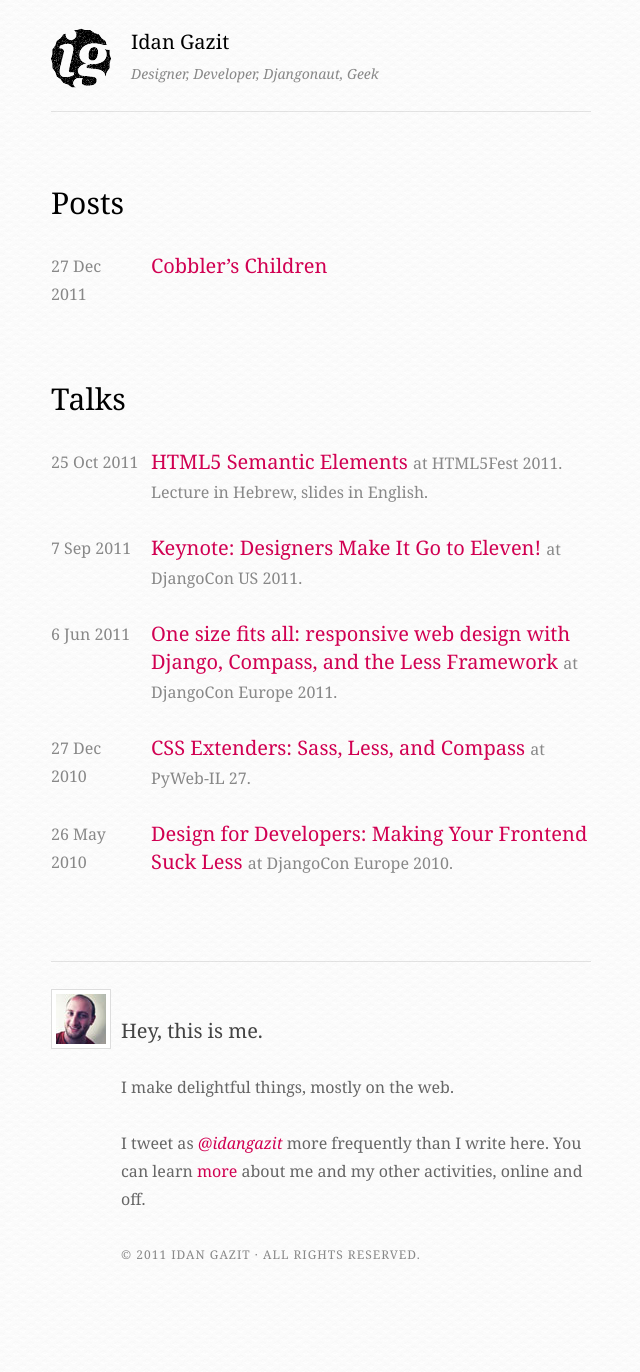
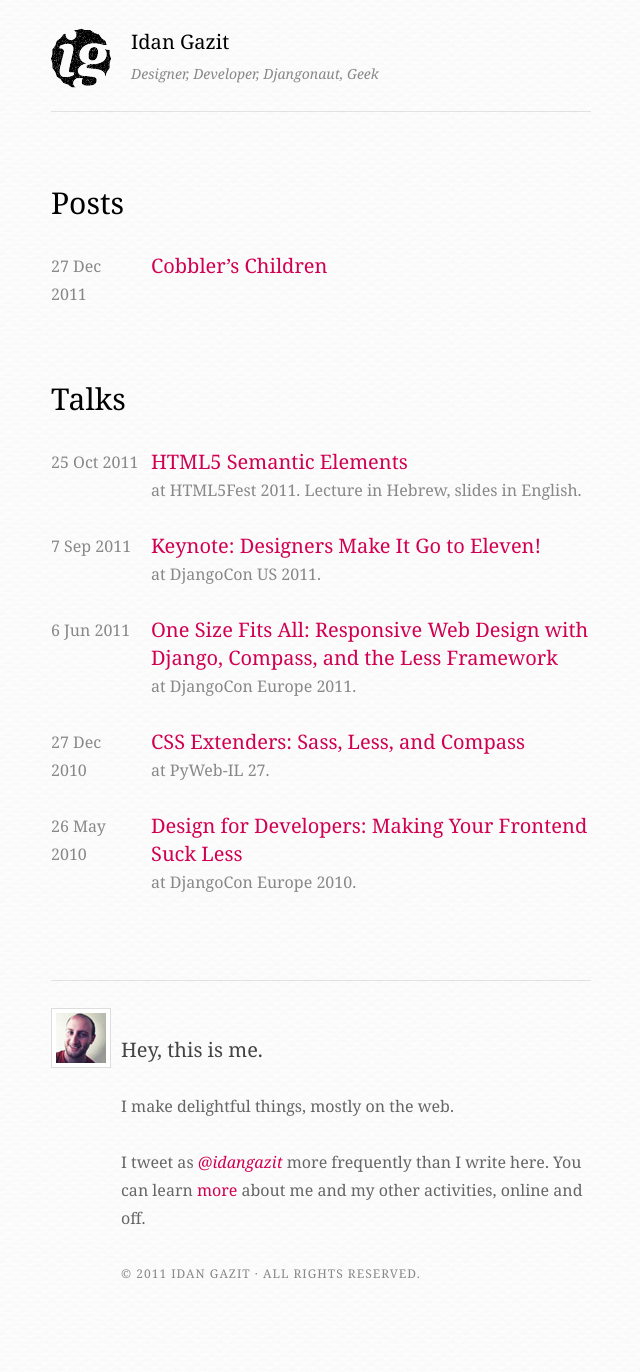
Before and after one commit to idan/oldsite, a Jekyll site: the page built from index.html, in a window 1280 px wide. Shown: the whole page, without its empty margins (319-959 px from the left). Built offline with Jekyll 4.4.1, drawn with Linux system fonts in a browser that asks for light colours; nearby versions of some CDN libraries; Markdown is read by kramdown in place of the engine named in the settings; comment, search, counter and statistics services are not loaded.

Commit message:
Added toggleable baseline grid Fixed wrapping of <code> blocks Specify body text size/measure in rems Fixed baseline breakage in post index.

```diff
--- a/index.html
+++ b/index.html
@@ -15,30 +15,35 @@ title: Idan Gazit
 <article class="index">
     <time datetime="2011-10-25" pubdate>25 Oct 2011</time>
     <header>
-        <a href="http://www.w3c.org.il/HTML5fest/lecturers.php?session_id=2&amp;lecturer_id=6">HTML5 Semantic Elements</a> <small>at HTML5Fest 2011. Lecture in Hebrew, slides in English.</small>
+        <h1><a href="http://www.w3c.org.il/HTML5fest/lecturers.php?session_id=2&amp;lecturer_id=6">HTML5 Semantic Elements</a></h1>
+        <p class="where">at HTML5Fest 2011. Lecture in Hebrew, slides in English.</p>
     </header>
 </article>
 <article class="index">
     <time datetime="2011-09-07" pubdate>7 Sep 2011</time>
     <header>
-        <a href="http://lanyrd.com/2011/djangocon-us/sggmr">Keynote: Designers Make It Go to Eleven!</a> <small>at DjangoCon US 2011.</small>
+        <h1><a href="http://lanyrd.com/2011/djangocon-us/sggmr">Keynote: Designers Make It Go to Eleven!</a></h1>
+        <p class="where">at DjangoCon US 2011.</p>
     </header>
 </article>
 <article class="index">
     <time datetime="2011-06-06" pubdate>6 Jun 2011</time>
     <header>
-        <a href="http://lanyrd.com/2011/djangocon-europe/sfmzd/">One size fits all: responsive web design with Django, Compass, and the Less Framework</a> <small>at DjangoCon Europe 2011.</small>
+        <h1><a href="http://lanyrd.com/2011/djangocon-europe/sfmzd/">One Size Fits All: Responsive Web Design with Django, Compass, and the Less Framework</a></h1>
+        <p class="where">at DjangoCon Europe 2011.</p>
     </header>
 </article>
 <article class="index">
     <time datetime="2010-12-27" pubdate>27 Dec 2010</time>
     <header>
-        <a href="http://vimeo.com/18293793">CSS Extenders: Sass, Less, and Compass</a> <small>at PyWeb-IL 27.</small>
+        <h1><a href="http://vimeo.com/18293793">CSS Extenders: Sass, Less, and Compass</a></h1>
+        <p class="where">at PyWeb-IL 27.</p>
     </header>
 </article>
 <article class="index">
     <time datetime="2010-05-26" pubdate>26 May 2010</time>
     <header>
-        <a href="http://lanyrd.com/2010/djangocon-eu/shpyz/">Design for Developers: Making Your Frontend Suck Less</a> <small>at DjangoCon Europe 2010.</small>
+        <h1><a href="http://lanyrd.com/2010/djangocon-eu/shpyz/">Design for Developers: Making Your Frontend Suck Less</a></h1>
+        <p class="where">at DjangoCon Europe 2010.</p>
     </header>
 </article>
--- a/static/css/style.css
+++ b/static/css/style.css
@@ -466,37 +466,42 @@ table {
 */
 /* line 8, ../../_sass/_global.scss */
 html {
-  background: white url(../img/bg.png) left top repeat;
+  background-color: white;
+  background: url(../img/bg.png) left top repeat;
   font-size: 1.25em;
   line-height: 1.4em;
 }
+/* line 15, ../../_sass/_global.scss */
+html.withbaseline {
+  background: url(../img/baselinegrid.png) left top repeat, url(../img/bg.png) left top repeat;
+}
 
-/* line 17, ../../_sass/_global.scss */
+/* line 21, ../../_sass/_global.scss */
 body {
   font-family: elena-web-basic, Cambria, serif;
   color: #444;
 }
 
-/* line 22, ../../_sass/_global.scss */
+/* line 26, ../../_sass/_global.scss */
 a {
   color: #d10052;
   text-decoration: none;
 }
-/* line 25, ../../_sass/_global.scss */
+/* line 29, ../../_sass/_global.scss */
 a:visited {
   color: #d10052;
 }
-/* line 28, ../../_sass/_global.scss */
+/* line 32, ../../_sass/_global.scss */
 a:hover {
   text-decoration: underline;
 }
 
-/* line 33, ../../_sass/_global.scss */
+/* line 37, ../../_sass/_global.scss */
 h1, h2, h3 {
   font-weight: 400;
 }
 
-/* line 37, ../../_sass/_global.scss */
+/* line 41, ../../_sass/_global.scss */
 h1 {
   font-size: 2rem;
   line-height: 2.8rem;
@@ -505,7 +510,7 @@ h1 {
   line-height: 2.8rem;
 }
 
-/* line 42, ../../_sass/_global.scss */
+/* line 46, ../../_sass/_global.scss */
 h2 {
   font-size: 1.5rem;
   line-height: 2.1rem;
@@ -517,7 +522,7 @@ h2 {
   */
 }
 
-/* line 50, ../../_sass/_global.scss */
+/* line 54, ../../_sass/_global.scss */
 h3 {
   font-size: 0.9rem;
   line-height: 1.26rem;
@@ -528,7 +533,7 @@ h3 {
   letter-spacing: 0.05rem;
 }
 
-/* line 57, ../../_sass/_global.scss */
+/* line 61, ../../_sass/_global.scss */
 p, ul, ol, pre {
   font-size: 1rem;
   line-height: 1.4rem;
@@ -536,7 +541,7 @@ p, ul, ol, pre {
   margin-bottom: 1.4rem;
 }
 
-/* line 61, ../../_sass/_global.scss */
+/* line 65, ../../_sass/_global.scss */
 blockquote {
   border-left: 1px solid rgba(0, 0, 0, 0.2);
   margin-left: 0;
@@ -546,18 +551,19 @@ blockquote {
   color: #666;
 }
 
-/* line 70, ../../_sass/_global.scss */
+/* line 74, ../../_sass/_global.scss */
 code, pre {
   font-family: Inconsolata, Menlo, Ubuntu Mono, Courier, monospace;
 }
 
-/* line 74, ../../_sass/_global.scss */
+/* line 78, ../../_sass/_global.scss */
 code {
   background: #ddd;
   padding: 2px;
+  white-space: nowrap;
 }
 
-/* line 79, ../../_sass/_global.scss */
+/* line 84, ../../_sass/_global.scss */
 pre {
   white-space: pre;
   word-wrap: normal;
@@ -569,21 +575,22 @@ pre {
   line-height: 0.98rem;
   line-height: 1.4rem;
 }
-/* line 88, ../../_sass/_global.scss */
+/* line 93, ../../_sass/_global.scss */
 pre code {
   background: inherit;
+  white-space: inherit;
 }
-/* line 91, ../../_sass/_global.scss */
+/* line 97, ../../_sass/_global.scss */
 pre .lineno {
   color: #555;
 }
 
 /* line 1, ../../_sass/_mobile.scss */
 body {
-  min-width: 15em;
-  max-width: 27em;
+  min-width: 15rem;
+  max-width: 27rem;
   margin: 0 auto;
-  padding: 0 1em;
+  padding: 0 1rem;
 }
 
 /* line 8, ../../_sass/_mobile.scss */
@@ -720,36 +727,46 @@ body {
   margin-left: 5rem;
   padding: 0;
 }
-/* line 116, ../../_sass/_mobile.scss */
+/* line 115, ../../_sass/_mobile.scss */
+.content .index header h1 {
+  font-size: 1.0rem;
+  line-height: 1.4rem;
+  margin: 0;
+  padding: 0;
+}
+/* line 121, ../../_sass/_mobile.scss */
+.content .index header .where {
+  font-size: 0.8rem;
+  line-height: 1.4rem;
+  margin: 0;
+  padding: 0;
+  color: #888;
+}
+/* line 129, ../../_sass/_mobile.scss */
 .content .index time {
   padding: 0;
   width: 4.5rem;
   margin-right: 0.5rem;
   float: left;
 }
-/* line 122, ../../_sass/_mobile.scss */
-.content .index small {
-  font-size: 0.8em;
-  color: #888;
-}
 
-/* line 132, ../../_sass/_mobile.scss */
+/* line 141, ../../_sass/_mobile.scss */
 ul, ol {
   list-style-position: outside;
   padding: 0;
 }
 
-/* line 137, ../../_sass/_mobile.scss */
+/* line 146, ../../_sass/_mobile.scss */
 .bigavatar {
   text-align: center;
   margin-bottom: 2rem;
 }
-/* line 140, ../../_sass/_mobile.scss */
+/* line 149, ../../_sass/_mobile.scss */
 .bigavatar img {
   max-width: 100%;
   display: block;
 }
-/* line 144, ../../_sass/_mobile.scss */
+/* line 153, ../../_sass/_mobile.scss */
 .bigavatar .framed {
   display: block;
   background-color: white;
@@ -759,7 +776,7 @@ ul, ol {
   max-width: 24rem;
 }
 
-/* line 155, ../../_sass/_mobile.scss */
+/* line 164, ../../_sass/_mobile.scss */
 .services small {
   color: #888;
   padding-left: 0.5rem;
@@ -767,14 +784,14 @@ ul, ol {
 }
 
 @media screen and (max-width: 600px) {
-  /* line 165, ../../_sass/_mobile.scss */
+  /* line 174, ../../_sass/_mobile.scss */
   ul, ol {
     padding: 0 1rem;
     list-style-position: normal;
   }
 }
 @media screen and (max-width: 540px) {
-  /* line 174, ../../_sass/_mobile.scss */
+  /* line 183, ../../_sass/_mobile.scss */
   #pagefooter .about p {
     font-size: 0.7rem;
     line-height: 0.98rem;
```
Also changed, not shown: _sass/_global.scss (+8 -2 lines), _sass/_mobile.scss (+16 -7 lines), static/img/baselinegrid.png (added).
